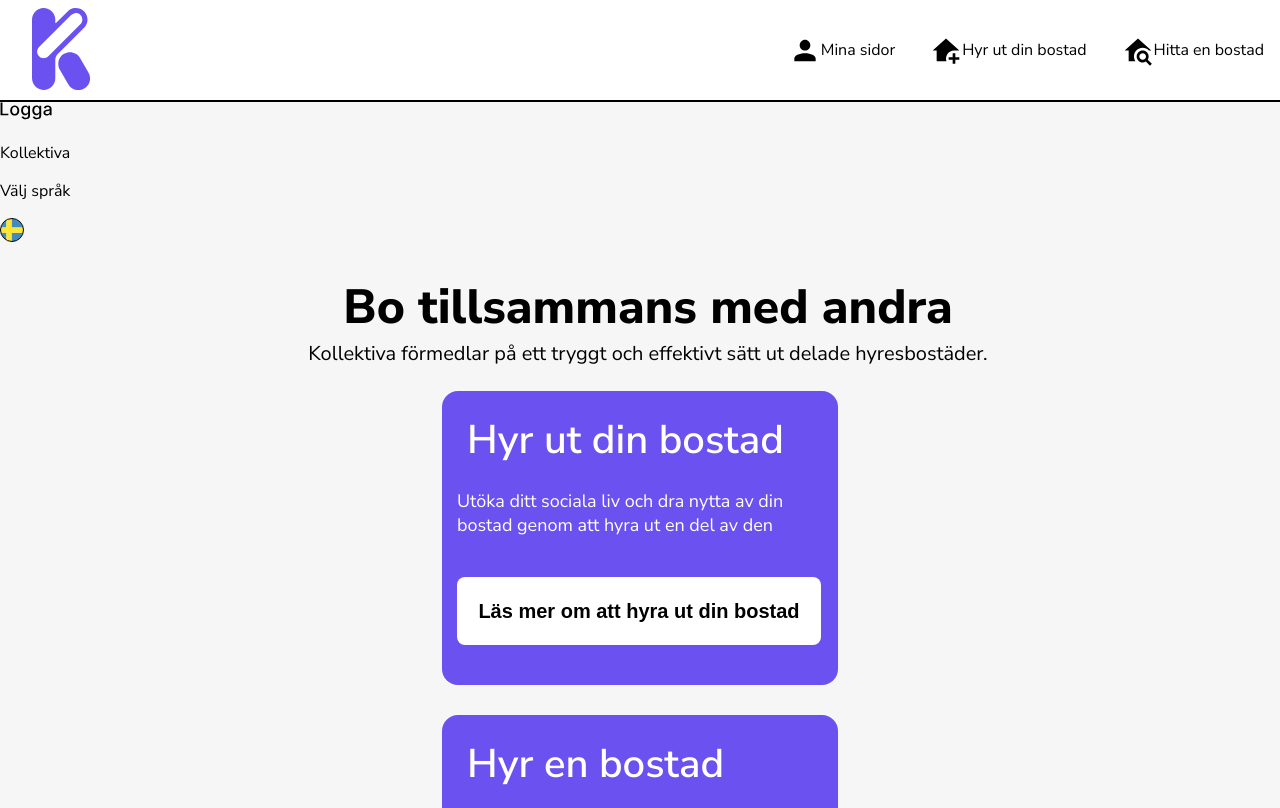
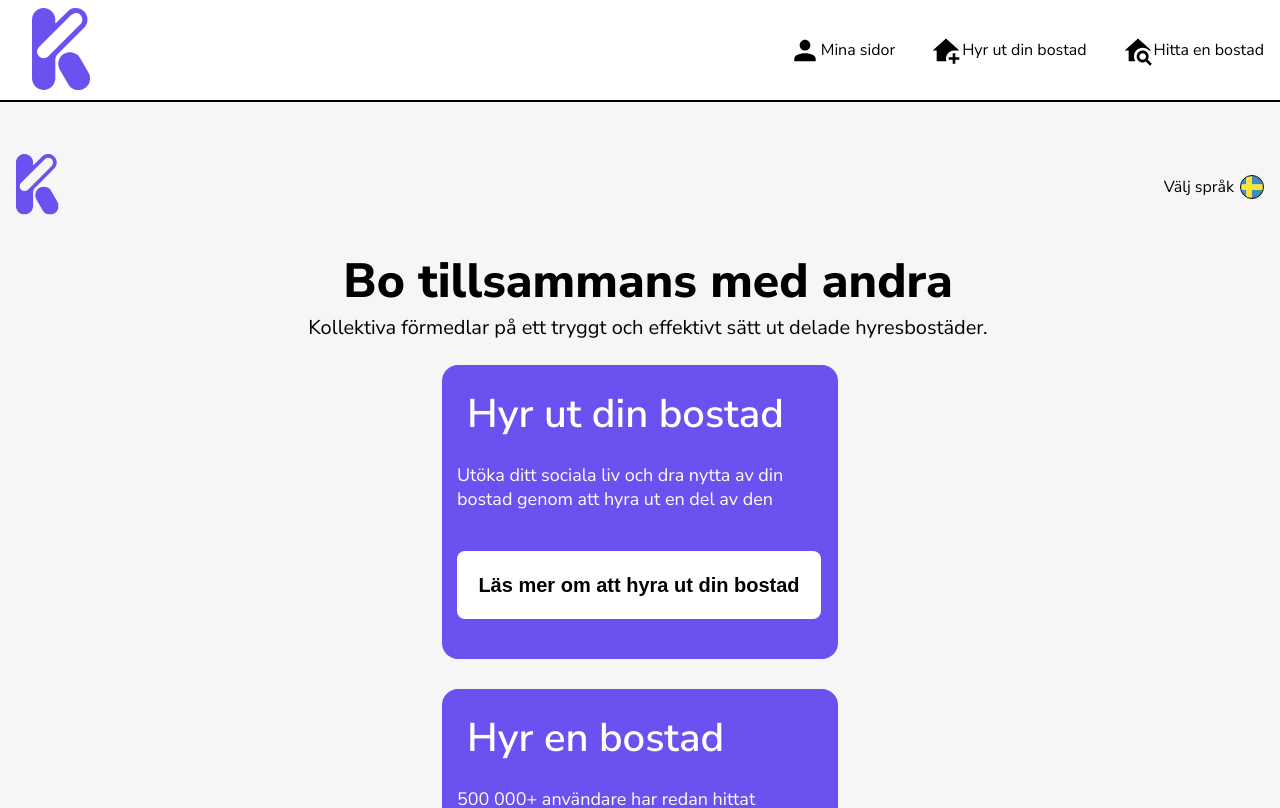
Before and after one commit to JennAnd/kollektiva2.0, a React (Create React App) app: page / in a window 1280 px wide. Shown: the top 808 px of the page. Built offline with nearby package versions, Linux system fonts and the light colour scheme.

Commit message:
top bar
Styled the top bar on the two first pages.

```diff
--- a/src/pages/AdvertisementPublish/AdvertisementPublish.js
+++ b/src/pages/AdvertisementPublish/AdvertisementPublish.js
@@ -40,6 +40,7 @@ const AdvertisementPublishPage = (props) => {
               color="white"
               width="395px"
               height="60px"
+              jc="center"
             />
           </div>
         </div>
--- a/src/pages/FindFriends/FindFriends.js
+++ b/src/pages/FindFriends/FindFriends.js
@@ -1,10 +1,11 @@
 import React, { useState } from "react";
 import { navigate } from "@reach/router";
 import styles from "./FindFriends.module.css";
+import MediumLogo from "./../../assets/images/medium-logo.svg";
+import Language from "./../../assets/images/language.svg";
 import Button from "../../components/Button/Button";
 import Card from "../../components/Card/Card";
 import houseRoof from "./../../assets/images/house-roof.png";
-import Language from "./../../assets/images/language.svg";
 import Footer from "../../components/Footer/Footer";
 import Menu from "../../components/Menu/Menu";
 import MenuButton from "../../components/MenuButton/MenuButton";
@@ -16,8 +17,13 @@ const FindFriendsPage = (props) => {
     <div className={styles.choice}>
       <MenuDesktop />
       <div className={styles.topBar}>
-        <p className={styles.chooseLanguage}>Välj språk</p>
-        <img src={Language} alt="round swedish flag"></img>
+        <div className={styles.leftContainer}>
+          <img src={MediumLogo} alt="logotype for Kollektiva"></img>
+        </div>
+        <div className={styles.rightContainer}>
+          <p className={styles.chooseLanguage}>Välj språk</p>
+          <img src={Language} alt="round swedish flag"></img>
+        </div>
       </div>
       <div className={styles.marginWrapper}>
         <div className={styles.section}>
--- a/src/pages/FindFriends/FindFriends.module.css
+++ b/src/pages/FindFriends/FindFriends.module.css
@@ -9,6 +9,32 @@
   flex-direction: column;
   justify-content: center;
   align-items: center;
+}
+
+.rightContainer {
+  margin-right: 16px;
+  margin-top: 42px;
+  display: flex;
+  flex-direction: row;
+  align-items: center;
+  gap: 6px;
+}
+
+.chooseLanguage {
+  font-weight: 500;
+  font-size: 16px;
+}
+
+.leftContainer {
+  margin-top: 36px;
+  margin-left: 16px;
+}
+
+.topBar {
+  display: flex;
+  justify-content: space-between;
+  align-items: flex-start;
+  margin: 16px 0px 0px 0px;
 }
 
 .marginWrapper {
--- a/src/pages/Home/Home.js
+++ b/src/pages/Home/Home.js
@@ -1,6 +1,7 @@
 import React, { useState } from "react";
 import { navigate } from "@reach/router";
 import styles from "./Home.module.css";
+import MediumLogo from "./../../assets/images/medium-logo.svg";
 /* import Button from "../../components/Button"; */
 import Card from "../../components/Card/Card";
 import houseRoof from "./../../assets/images/house-roof.png";
@@ -18,10 +19,13 @@ const HomePage = (props) => {
       <div>
         <MenuDesktop />
         <div className={styles.topBar}>
-          <img src={Logotype} alt="logotype for Kollektiva"></img>
-          <p className={styles.logoName}>Kollektiva</p>
-          <p className={styles.chooseLanguage}>Välj språk</p>
-          <img src={Language} alt="round swedish flag"></img>
+          <div className={styles.leftContainer}>
+            <img src={MediumLogo} alt="logotype for Kollektiva"></img>
+          </div>
+          <div className={styles.rightContainer}>
+            <p className={styles.chooseLanguage}>Välj språk</p>
+            <img src={Language} alt="round swedish flag"></img>
+          </div>
         </div>
         <div className={styles.section}>
           <h1 className={styles.title}>Bo tillsammans med andra</h1>
--- a/src/pages/Home/Home.module.css
+++ b/src/pages/Home/Home.module.css
@@ -9,6 +9,32 @@
   flex-direction: column;
   justify-content: center;
   align-items: center;
+}
+
+.rightContainer {
+  margin-right: 16px;
+  margin-top: 42px;
+  display: flex;
+  flex-direction: row;
+  align-items: center;
+  gap: 6px;
+}
+
+.chooseLanguage {
+  font-weight: 500;
+  font-size: 16px;
+}
+
+.leftContainer {
+  margin-top: 36px;
+  margin-left: 16px;
+}
+
+.topBar {
+  display: flex;
+  justify-content: space-between;
+  align-items: flex-start;
+  margin: 16px 0px 0px 0px;
 }
 
 .title {
```
Also changed, not shown: src/assets/images/medium-logo.svg (added).
